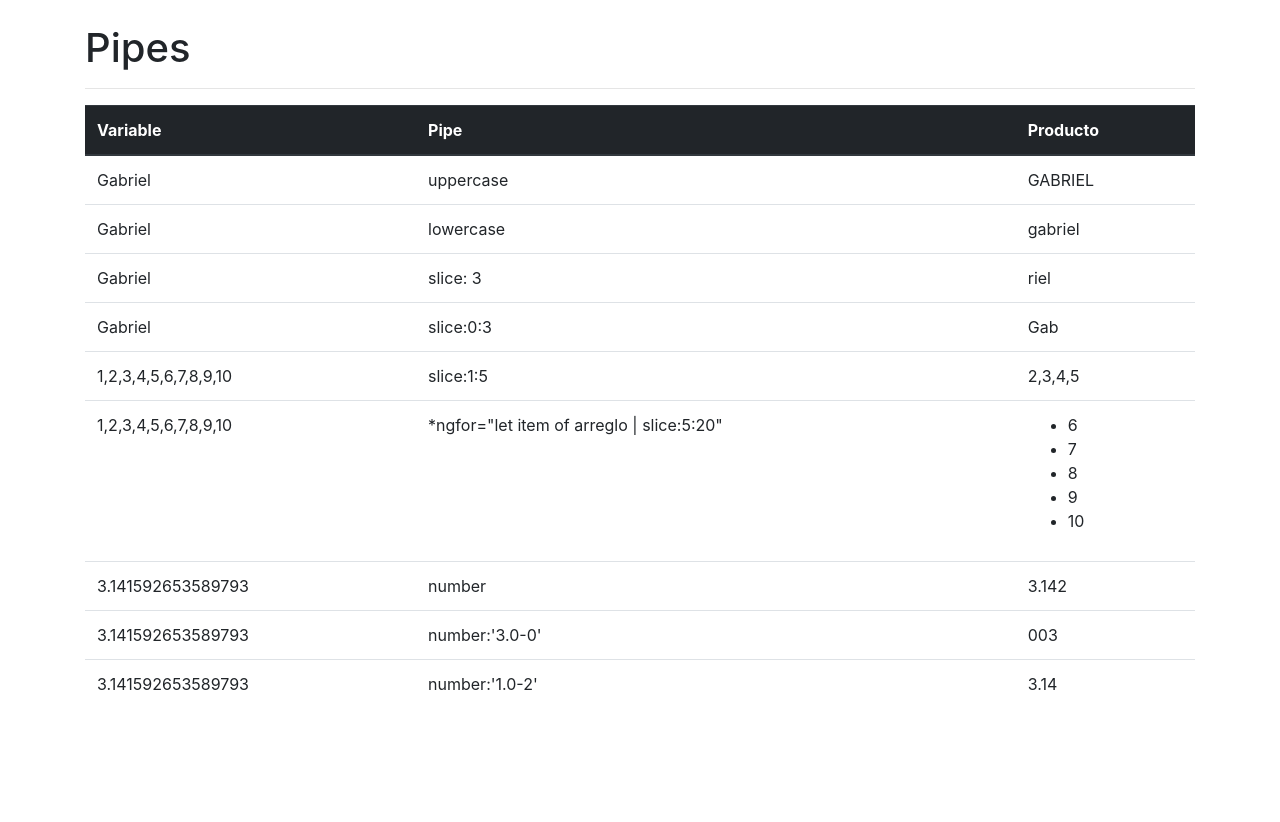
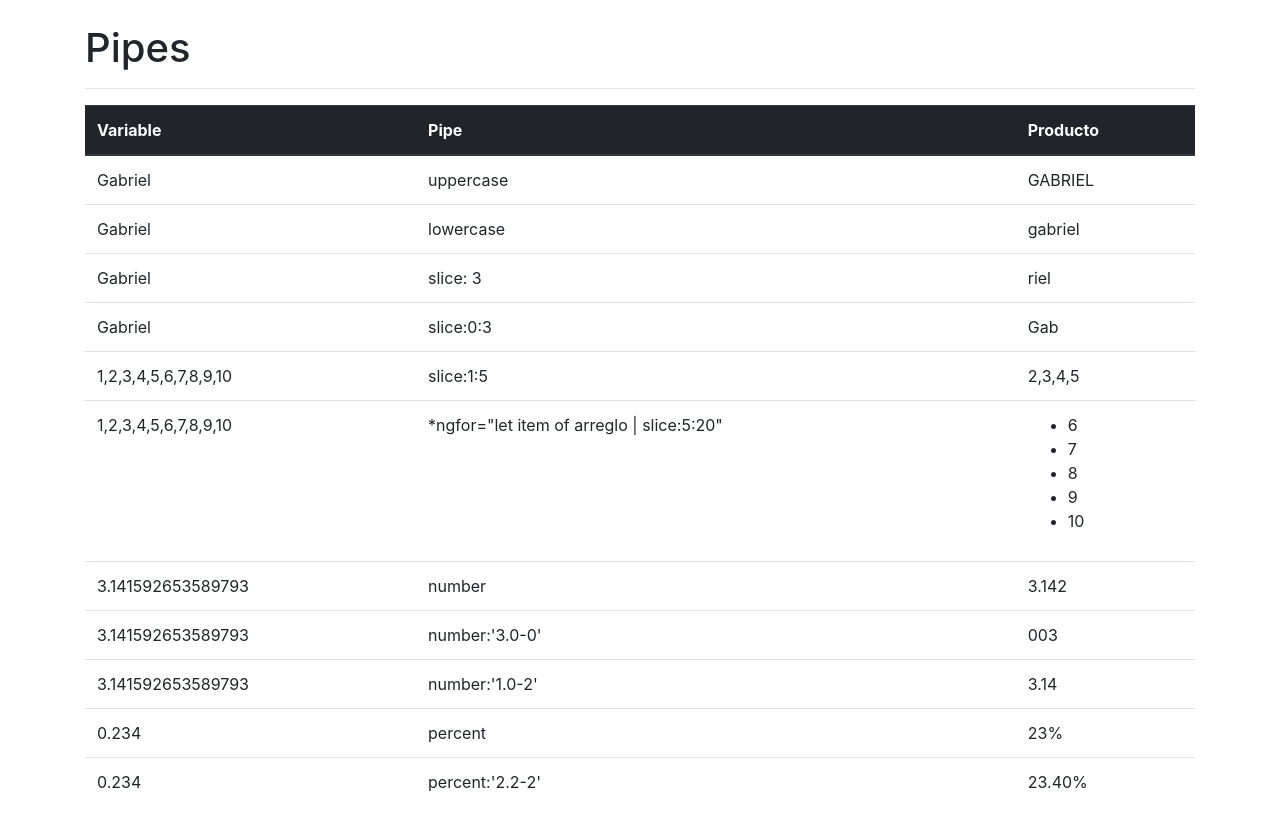
Before and after one commit to gmontoya2483/angular-pipes, an Angular app: page / in a window 1280 px wide. Before the commit the page ends 800 px from the top, so only its background shows below. Built offline with nearby package versions, Linux system fonts and the light colour scheme.

Commit message:
Se agregaron los ejemplos del Pipe: percent

```diff
--- a/src/app/app.component.html
+++ b/src/app/app.component.html
@@ -65,6 +65,18 @@
       <td>{{ PI | number:'1.0-2' }}</td>
     </tr>
 
+    <tr>
+      <td>{{ a }}</td>
+      <td> percent </td>
+      <td>{{ a | percent }}</td>
+    </tr>
+    <tr>
+      <td>{{ a }}</td>
+      <td> percent:'2.2-2' </td>
+      <td>{{ a | percent:'2.2-2' }}</td>
+    </tr>
+
+
 
   </tbody>
 </table>
--- a/src/app/app.component.ts
+++ b/src/app/app.component.ts
@@ -12,4 +12,6 @@
 
   PI = Math.PI;
 
+  a = 0.234;
+
 }
```
